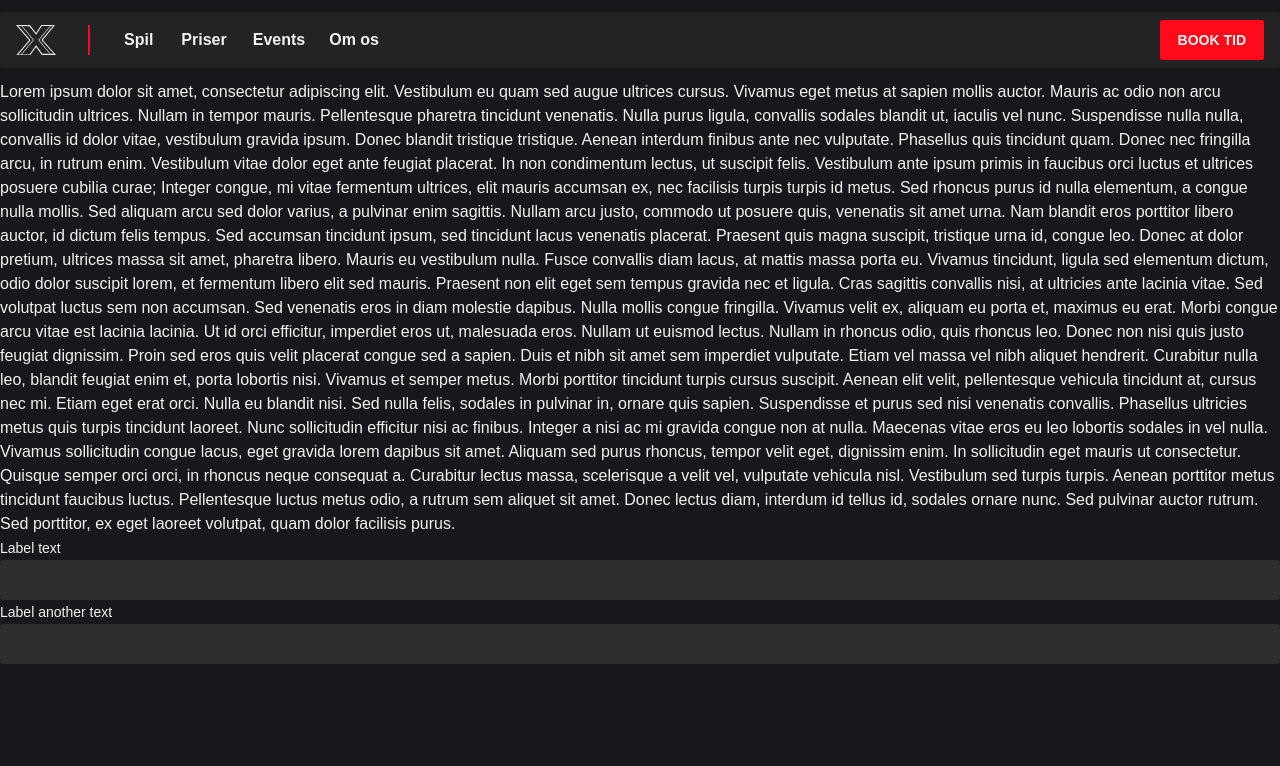
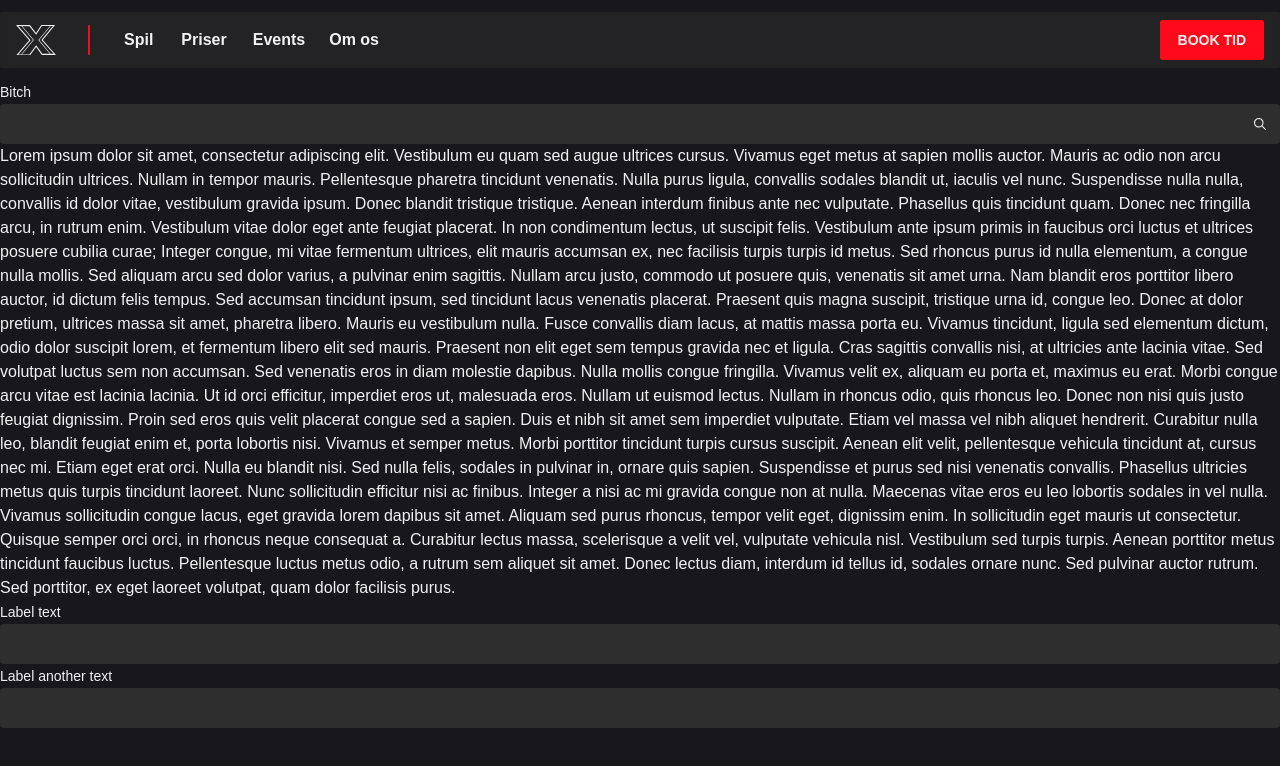
Before and after one commit to TobiasRoland123/next_level, a Next.js app: page / in a window 1280 px wide. Shown: the top 766 px of the page. Built offline with nearby package versions, Linux system fonts and the light colour scheme.

Commit message:
Searchfield combined with input field. Use boolean to choose

```diff
--- a/package.json
+++ b/package.json
@@ -22,6 +22,7 @@
     "next": "14.0.3",
     "react": "^18",
     "react-dom": "^18",
+    "react-icons": "^4.12.0",
     "tailwind-merge": "^2.0.0",
     "tailwindcss-animate": "^1.0.7"
   },
--- a/src/components/Inputfields/Inputfield.tsx
+++ b/src/components/Inputfields/Inputfield.tsx
@@ -1,22 +1,39 @@
 import * as React from "react";
-
+import { IoIosSearch } from "react-icons/io";
 import { Label } from "./label";
 import { cn } from "../../lib/utils";
+import { useState } from "react";
 
 export interface InputProps extends React.InputHTMLAttributes<HTMLInputElement> {
-  labelText: string;
+  labelText?: string;
+  search?: boolean;
 }
 
-const Input = React.forwardRef<HTMLInputElement, InputProps>(({ className, type, labelText, ...props }, ref) => {
+const Input = React.forwardRef<HTMLInputElement, InputProps>(({ className, type, labelText, search, ...props }, ref) => {
+  const [inputValue, setInputValue] = React.useState("");
+
+  const handleInputChange = (event: React.ChangeEvent<HTMLInputElement>) => {
+    setInputValue(event.target.value);
+  };
+
   return (
-    <div>
+    <div className="relative">
       <Label>{labelText}</Label>
       <input
         type={type}
         className={cn("flex h-10 w-full rounded  bg-contrastCol px-3 py-2 border-b-transparent border-b-2 text-sm file:border-0 transition ease-in duration-300 file:bg-transparent file:text-sm file:font-medium placeholder:text-muted-foreground focus-visible:outline-none  focus-visible:border-b-2 focus-visible:border-accentCol disabled:cursor-not-allowed disabled:opacity-50", className)}
+        value={inputValue}
+        onChange={handleInputChange}
         ref={ref}
         {...props}
       />
+      {search && inputValue === "" && (
+        <div className={`absolute h-2 ${labelText ? "inset-y-10" : "inset-y-4"} right-0 pr-3 flex items-center pointer-events-none`}>
+          <div>
+            <IoIosSearch />
+          </div>
+        </div>
+      )}
     </div>
   );
 });
--- a/src/pages/index.tsx
+++ b/src/pages/index.tsx
@@ -3,7 +3,6 @@ import { Button } from "@/components/Button/Button";
 import { Header } from "@/components/Header/Header";
 
 import { Input } from "@/components/Inputfields/Inputfield";
-
 
 export default function Home() {
   return (
@@ -27,41 +26,22 @@ export default function Home() {
         ]}
       />
 
+      <Input
+        search
+        labelText="Bitch"
+        searchLabel="Search"
+      />
 
       <div>
-        Lorem ipsum dolor sit amet, consectetur adipiscing elit. Vestibulum eu quam sed augue ultrices cursus. Vivamus eget metus
-        at sapien mollis auctor. Mauris ac odio non arcu sollicitudin ultrices. Nullam in tempor mauris. Pellentesque pharetra
-        tincidunt venenatis. Nulla purus ligula, convallis sodales blandit ut, iaculis vel nunc. Suspendisse nulla nulla,
-        convallis id dolor vitae, vestibulum gravida ipsum. Donec blandit tristique tristique. Aenean interdum finibus ante nec
-        vulputate. Phasellus quis tincidunt quam. Donec nec fringilla arcu, in rutrum enim. Vestibulum vitae dolor eget ante
-        feugiat placerat. In non condimentum lectus, ut suscipit felis. Vestibulum ante ipsum primis in faucibus orci luctus et
-        ultrices posuere cubilia curae; Integer congue, mi vitae fermentum ultrices, elit mauris accumsan ex, nec facilisis turpis
-        turpis id metus. Sed rhoncus purus id nulla elementum, a congue nulla mollis. Sed aliquam arcu sed dolor varius, a
-        pulvinar enim sagittis. Nullam arcu justo, commodo ut posuere quis, venenatis sit amet urna. Nam blandit eros porttitor
-        libero auctor, id dictum felis tempus. Sed accumsan tincidunt ipsum, sed tincidunt lacus venenatis placerat. Praesent quis
-        magna suscipit, tristique urna id, congue leo. Donec at dolor pretium, ultrices massa sit amet, pharetra libero. Mauris eu
-        vestibulum nulla. Fusce convallis diam lacus, at mattis massa porta eu. Vivamus tincidunt, ligula sed elementum dictum,
-        odio dolor suscipit lorem, et fermentum libero elit sed mauris. Praesent non elit eget sem tempus gravida nec et ligula.
-        Cras sagittis convallis nisi, at ultricies ante lacinia vitae. Sed volutpat luctus sem non accumsan. Sed venenatis eros in
-        diam molestie dapibus. Nulla mollis congue fringilla. Vivamus velit ex, aliquam eu porta et, maximus eu erat. Morbi congue
-        arcu vitae est lacinia lacinia. Ut id orci efficitur, imperdiet eros ut, malesuada eros. Nullam ut euismod lectus. Nullam
-        in rhoncus odio, quis rhoncus leo. Donec non nisi quis justo feugiat dignissim. Proin sed eros quis velit placerat congue
-        sed a sapien. Duis et nibh sit amet sem imperdiet vulputate. Etiam vel massa vel nibh aliquet hendrerit. Curabitur nulla
-        leo, blandit feugiat enim et, porta lobortis nisi. Vivamus et semper metus. Morbi porttitor tincidunt turpis cursus
-        suscipit. Aenean elit velit, pellentesque vehicula tincidunt at, cursus nec mi. Etiam eget erat orci. Nulla eu blandit
-        nisi. Sed nulla felis, sodales in pulvinar in, ornare quis sapien. Suspendisse et purus sed nisi venenatis convallis.
-        Phasellus ultricies metus quis turpis tincidunt laoreet. Nunc sollicitudin efficitur nisi ac finibus. Integer a nisi ac mi
-        gravida congue non at nulla. Maecenas vitae eros eu leo lobortis sodales in vel nulla. Vivamus sollicitudin congue lacus,
-        eget gravida lorem dapibus sit amet. Aliquam sed purus rhoncus, tempor velit eget, dignissim enim. In sollicitudin eget
-        mauris ut consectetur. Quisque semper orci orci, in rhoncus neque consequat a. Curabitur lectus massa, scelerisque a velit
-        vel, vulputate vehicula nisl. Vestibulum sed turpis turpis. Aenean porttitor metus tincidunt faucibus luctus. Pellentesque
-        luctus metus odio, a rutrum sem aliquet sit amet. Donec lectus diam, interdum id tellus id, sodales ornare nunc. Sed
-        pulvinar auctor rutrum. Sed porttitor, ex eget laoreet volutpat, quam dolor facilisis purus.
+        Lorem ipsum dolor sit amet, consectetur adipiscing elit. Vestibulum eu quam sed augue ultrices cursus. Vivamus eget metus at sapien mollis auctor. Mauris ac odio non arcu sollicitudin ultrices. Nullam in tempor mauris. Pellentesque pharetra tincidunt venenatis. Nulla purus ligula, convallis sodales blandit ut, iaculis vel nunc. Suspendisse nulla nulla, convallis id dolor vitae, vestibulum gravida ipsum. Donec blandit tristique tristique. Aenean interdum finibus ante nec vulputate. Phasellus quis tincidunt quam. Donec nec fringilla arcu, in rutrum enim. Vestibulum vitae dolor eget ante feugiat placerat. In non condimentum lectus, ut suscipit felis. Vestibulum ante ipsum primis in faucibus orci luctus et ultrices posuere cubilia curae; Integer congue, mi vitae fermentum ultrices,
+        elit mauris accumsan ex, nec facilisis turpis turpis id metus. Sed rhoncus purus id nulla elementum, a congue nulla mollis. Sed aliquam arcu sed dolor varius, a pulvinar enim sagittis. Nullam arcu justo, commodo ut posuere quis, venenatis sit amet urna. Nam blandit eros porttitor libero auctor, id dictum felis tempus. Sed accumsan tincidunt ipsum, sed tincidunt lacus venenatis placerat. Praesent quis magna suscipit, tristique urna id, congue leo. Donec at dolor pretium, ultrices massa sit amet, pharetra libero. Mauris eu vestibulum nulla. Fusce convallis diam lacus, at mattis massa porta eu. Vivamus tincidunt, ligula sed elementum dictum, odio dolor suscipit lorem, et fermentum libero elit sed mauris. Praesent non elit eget sem tempus gravida nec et ligula. Cras sagittis convallis
+        nisi, at ultricies ante lacinia vitae. Sed volutpat luctus sem non accumsan. Sed venenatis eros in diam molestie dapibus. Nulla mollis congue fringilla. Vivamus velit ex, aliquam eu porta et, maximus eu erat. Morbi congue arcu vitae est lacinia lacinia. Ut id orci efficitur, imperdiet eros ut, malesuada eros. Nullam ut euismod lectus. Nullam in rhoncus odio, quis rhoncus leo. Donec non nisi quis justo feugiat dignissim. Proin sed eros quis velit placerat congue sed a sapien. Duis et nibh sit amet sem imperdiet vulputate. Etiam vel massa vel nibh aliquet hendrerit. Curabitur nulla leo, blandit feugiat enim et, porta lobortis nisi. Vivamus et semper metus. Morbi porttitor tincidunt turpis cursus suscipit. Aenean elit velit, pellentesque vehicula tincidunt at, cursus nec mi. Etiam
+        eget erat orci. Nulla eu blandit nisi. Sed nulla felis, sodales in pulvinar in, ornare quis sapien. Suspendisse et purus sed nisi venenatis convallis. Phasellus ultricies metus quis turpis tincidunt laoreet. Nunc sollicitudin efficitur nisi ac finibus. Integer a nisi ac mi gravida congue non at nulla. Maecenas vitae eros eu leo lobortis sodales in vel nulla. Vivamus sollicitudin congue lacus, eget gravida lorem dapibus sit amet. Aliquam sed purus rhoncus, tempor velit eget, dignissim enim. In sollicitudin eget mauris ut consectetur. Quisque semper orci orci, in rhoncus neque consequat a. Curabitur lectus massa, scelerisque a velit vel, vulputate vehicula nisl. Vestibulum sed turpis turpis. Aenean porttitor metus tincidunt faucibus luctus. Pellentesque luctus metus odio, a rutrum
+        sem aliquet sit amet. Donec lectus diam, interdum id tellus id, sodales ornare nunc. Sed pulvinar auctor rutrum. Sed porttitor, ex eget laoreet volutpat, quam dolor facilisis purus.
       </div>
 
       <Input labelText="Label text"></Input>
       <Input labelText="Label another text"></Input>
-
     </>
   );
 }
```
Also changed, not shown: 1 other file (tests, documents, lock files or other folders).
